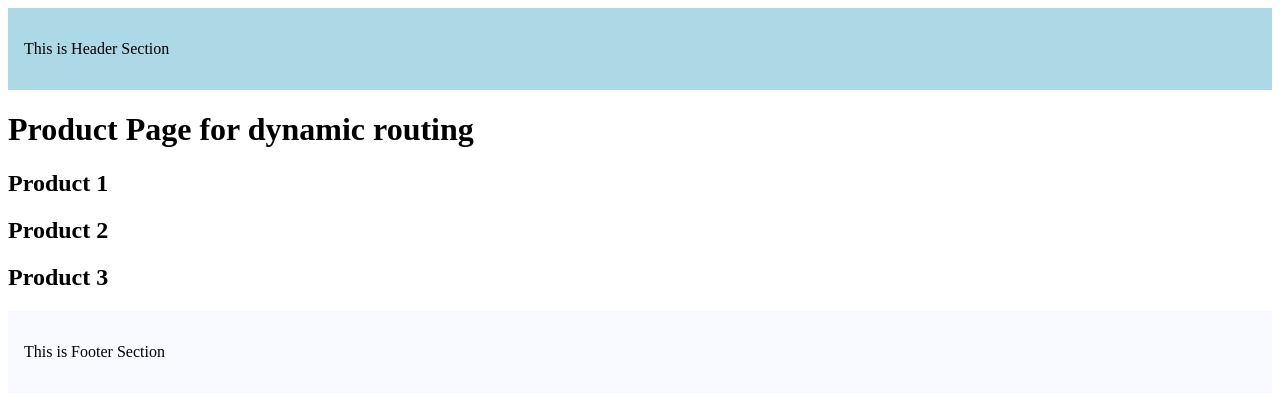
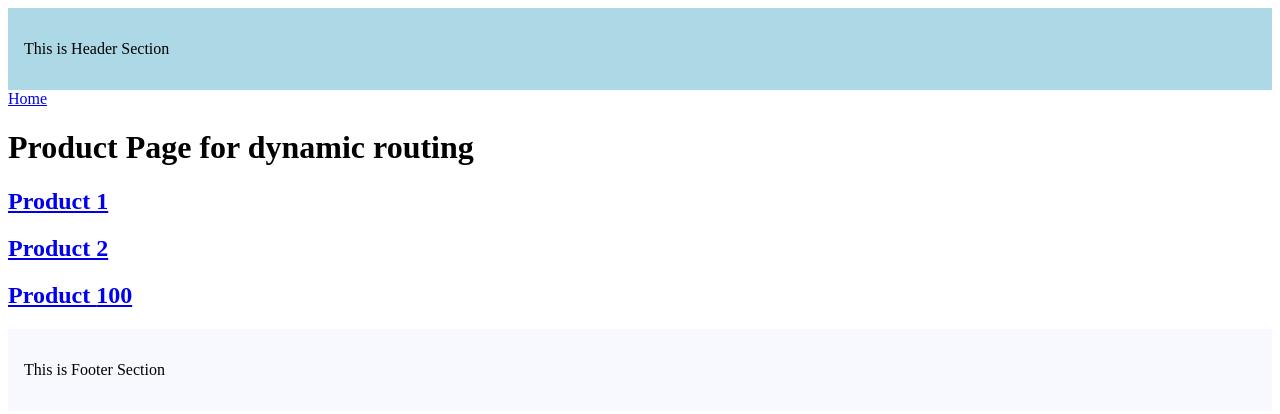
Before and after one commit to SamsulAlomLaskar/next.js_14, a Next.js app: page /products in a window 1280 px wide. Shown: the top 414 px of the page. Built offline with nearby package versions, Linux system fonts and the light colour scheme.

Commit message:
Link/Navigation

```diff
--- a/src/app/products/page.tsx
+++ b/src/app/products/page.tsx
@@ -1,12 +1,23 @@
 import React from "react";
+import Link from "next/link";
 
 const ProductList = () => {
+  const productId: number = 100;
   return (
     <>
+      <Link href="/">Home</Link>
       <h1>Product Page for dynamic routing</h1>
-      <h2>Product 1</h2>
-      <h2>Product 2</h2>
-      <h2>Product 3</h2>
+      <h2>
+        <Link href="/products/1">Product 1</Link>
+      </h2>
+      <h2>
+        <Link href="/products/2" replace>
+          Product 2
+        </Link>
+      </h2>
+      <h2>
+        <Link href={`/products/${productId}`}>Product {productId}</Link>
+      </h2>
     </>
   );
 };
```
Also changed, not shown: src/app/page.tsx (+8 -1 lines).
